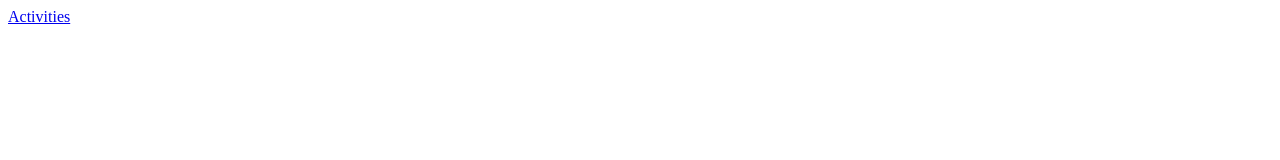
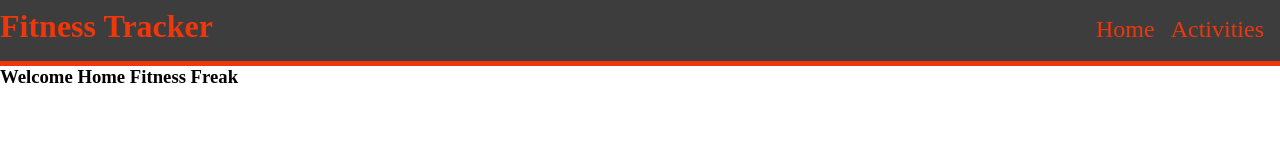
Before and after one commit to burk96/Fitness_Tracker_React, a React app: page / in a window 1280 px wide. Built offline with nearby package versions, Linux system fonts and the light colour scheme.

Commit message:
Added some css, made a basic navbar

```diff
--- a/public/index.html
+++ b/public/index.html
@@ -5,6 +5,14 @@
     <meta http-equiv="X-UA-Compatible" content="IE=edge" />
     <meta name="viewport" content="width=device-width, initial-scale=1.0" />
     <title>FitnessTrac.kr</title>
+    <style>
+      * {
+        box-sizing: border-box;
+        margin: 0;
+        padding: 0;
+        border: none;
+      }
+    </style>
   </head>
   <body>
     <div id="root"></div>
--- /dev/null
+++ b/src/components/Activities.css
@@ -0,0 +1,20 @@
+:root {
+  --bg-color: rgb(61, 61, 61);
+  --accent-color: rgb(238, 55, 10);
+}
+
+#activities {
+  display: flex;
+  flex-direction: column;
+  align-items: center;
+  background-color: var(--bg-color);
+  margin-top: 0.5rem;
+  margin-left: 25%;
+  margin-right: 25%;
+  color: white;
+}
+
+#activities ul {
+  padding: 10px;
+  margin: 10px;
+}
--- /dev/null
+++ b/src/components/Activities.js
@@ -0,0 +1,37 @@
+import React, { useEffect } from "react";
+
+import { getActivities } from "../api";
+
+import "./Activities.css";
+
+const Activities = (props) => {
+  const { activities, setActivities } = props;
+
+  useEffect(() => {
+    Promise.all([getActivities()])
+      .then(([activities]) => {
+        setActivities(activities);
+      })
+      .catch(console.error);
+  }, []);
+
+  return (
+    <div id="activities">
+      <ul>
+        {activities.map((activity, index) => {
+          return (
+            <li key={index}>
+              Activity {index + 1}
+              <ul>
+                <li>{activity.name}</li>
+                <li>{activity.description}</li>
+              </ul>
+            </li>
+          );
+        })}
+      </ul>
+    </div>
+  );
+};
+
+export default Activities;
--- /dev/null
+++ b/src/components/Header.css
@@ -0,0 +1,27 @@
+:root {
+  --bg-color: rgb(61, 61, 61);
+  --accent-color: rgb(238, 55, 10);
+}
+
+#header {
+  display: flex;
+  flex-direction: row;
+  justify-content: space-between;
+  align-items: baseline;
+  background-color: var(--bg-color);
+  color: var(--accent-color);
+  padding-top: 0.5rem;
+  padding-bottom: 1rem;
+  border-bottom: var(--accent-color) 5px solid;
+}
+
+#links a {
+  margin-left: 1rem;
+  text-decoration: none;
+  color: var(--accent-color);
+  font-size: 1.5rem;
+}
+
+#links a:last-of-type {
+  margin-right: 1rem;
+}
--- /dev/null
+++ b/src/components/Header.js
@@ -0,0 +1,18 @@
+import React, { useEffect } from "react";
+import { Link } from "react-router-dom";
+
+import "./Header.css";
+
+const Header = (props) => {
+  return (
+    <div id="header">
+      <h1>Fitness Tracker</h1>
+      <span id="links">
+        <Link to={"/"}>Home</Link>
+        <Link to={"/activities"}>Activities</Link>
+      </span>
+    </div>
+  );
+};
+
+export default Header;
--- a/src/components/ProofOfConcept.js
+++ /dev/null
@@ -1,33 +0,0 @@
-import React, { useEffect } from "react";
-
-import { getActivities } from "../api";
-
-const ProofOfConcept = (props) => {
-  const { activities, setActivities } = props;
-
-  useEffect(() => {
-    Promise.all([getActivities()])
-      .then(([activities]) => {
-        setActivities(activities);
-      })
-      .catch(console.error);
-  }, []);
-
-  return (
-    <ul>
-      {activities.map((activity, index) => {
-        return (
-          <li key={index}>
-            Activity {index + 1}
-            <ul>
-              <li>{activity.name}</li>
-              <li>{activity.description}</li>
-            </ul>
-          </li>
-        );
-      })}
-    </ul>
-  );
-};
-
-export default ProofOfConcept;
--- a/src/components/index.js
+++ b/src/components/index.js
@@ -1 +1,2 @@
-export { default as ProofOfConcept } from "./ProofOfConcept.js";
+export { default as Header } from "./Header.js";
+export { default as Activities } from "./Activities.js";
--- a/src/index.js
+++ b/src/index.js
@@ -2,7 +2,7 @@ import React, { useState } from "react";
 import ReactDOM from "react-dom";
 import { BrowserRouter, Route, Switch, Link } from "react-router-dom";
 
-import { ProofOfConcept } from "./components";
+import { Header, Activities } from "./components";
 
 const App = () => {
   const [activities, setActivities] = useState([]);
@@ -11,13 +11,12 @@ const App = () => {
     <BrowserRouter>
       <Switch>
         <Route path={"/activities"}>
-          <ProofOfConcept
-            activities={activities}
-            setActivities={setActivities}
-          />
+          <Header />
+          <Activities activities={activities} setActivities={setActivities} />
         </Route>
         <Route path={"/"} exact>
-          <Link to={"/activities"}>Activities</Link>
+          <Header />
+          <h3>Welcome Home Fitness Freak</h3>
         </Route>
         <Route>
           <h1>404 Page Not Found</h1>
```
